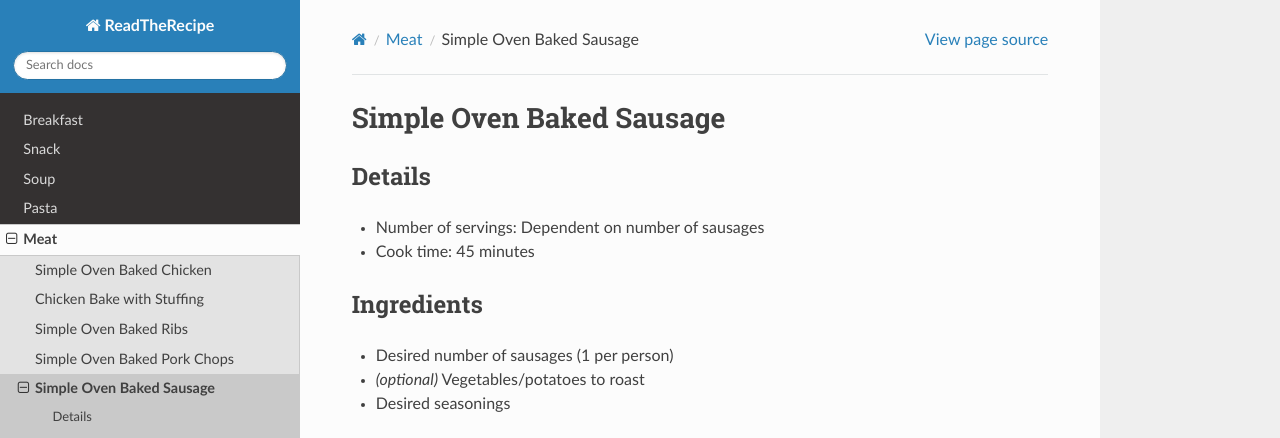
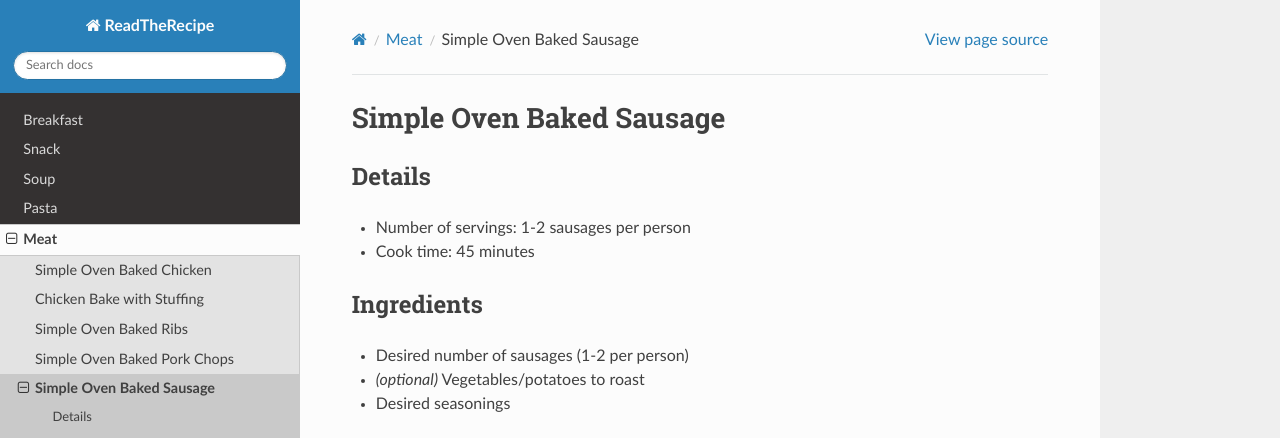
Before and after one commit to bernardopacini/ReadTheRecipe, a Sphinx documentation site: the page built from source/meat/bakedSausage.rst, in a window 1280 px wide. Shown: the top 438 px of the page. Built offline with Sphinx 7.4.7 and the Read the Docs theme 2.0.0, drawn with Linux system fonts in a browser that asks for light colours.

Commit message:
fixing sausage

```diff
--- a/source/meat/bakedSausage.rst
+++ b/source/meat/bakedSausage.rst
@@ -4,13 +4,13 @@ Simple Oven Baked Sausage
 Details
 -------
 
-* Number of servings: Dependent on number of sausages
+* Number of servings: 1-2 sausages per person
 * Cook time: 45 minutes
 
 Ingredients
 -----------
 
-* Desired number of sausages (1 per person)
+* Desired number of sausages (1-2 per person)
 * *(optional)* Vegetables/potatoes to roast
 * Desired seasonings
 
```
